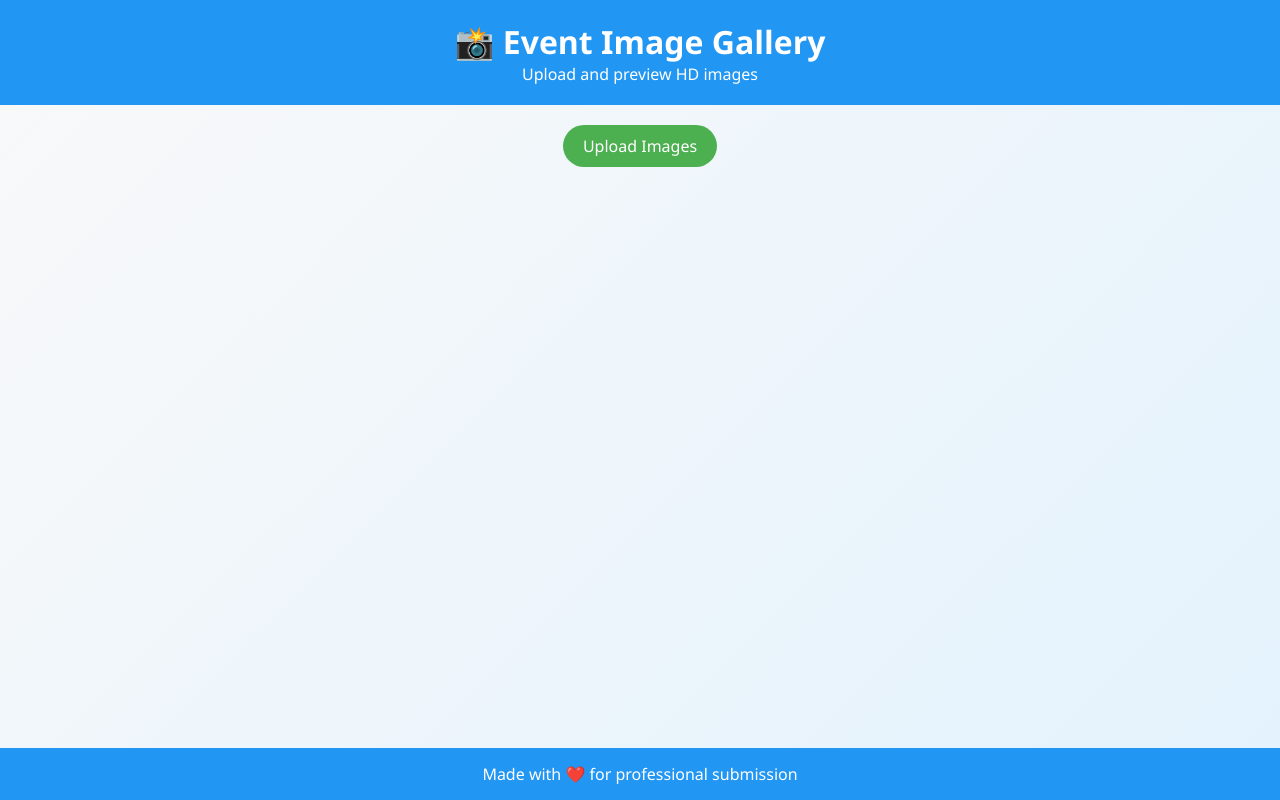
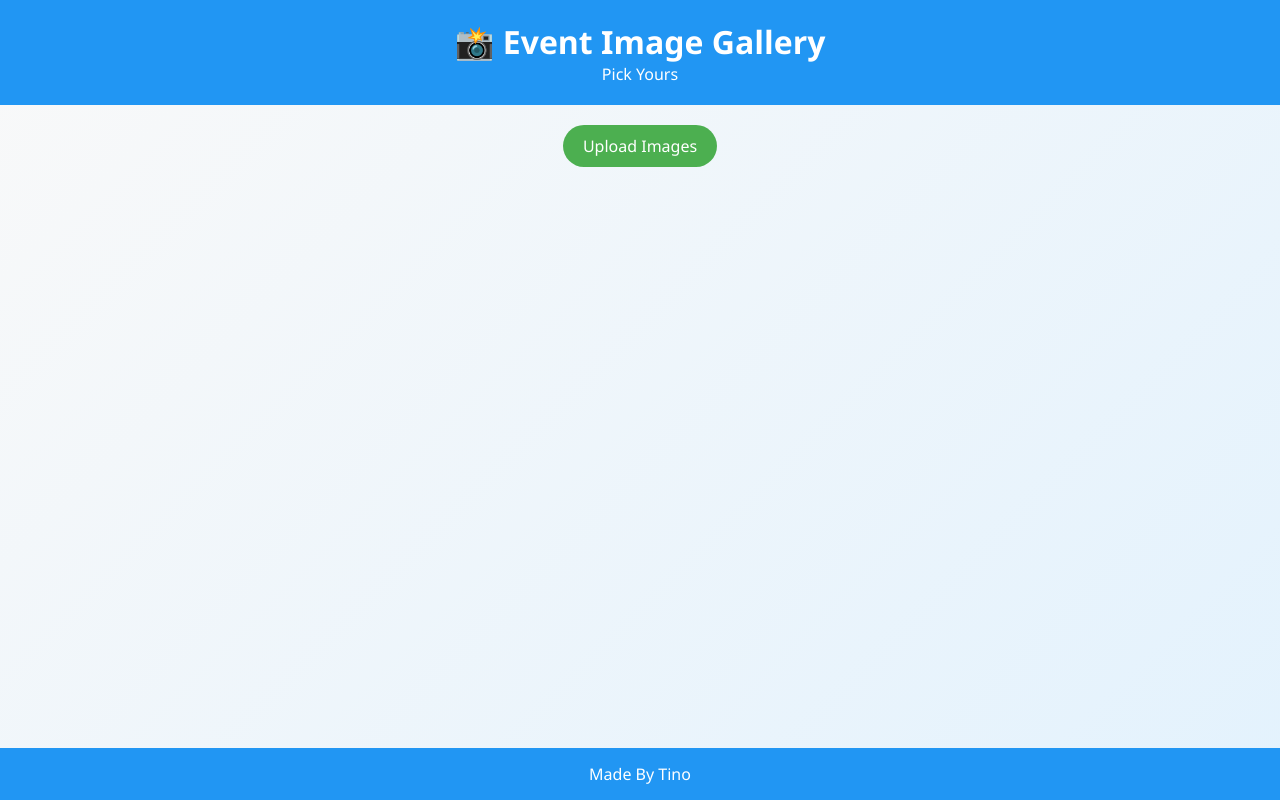
Before and after one commit to Crunchee12/Swimming, a plain HTML site: page index.html in a window 1280 px wide. Drawn offline with Linux system fonts and the light colour scheme.

Commit message:
Update index.html

```diff
--- a/index.html
+++ b/index.html
@@ -9,7 +9,7 @@
 <body>
   <header>
     <h1>📸 Event Image Gallery</h1>
-    <p>Upload and preview HD images</p>
+    <p>Pick Yours</p>
   </header>
 
   <main>
@@ -29,7 +29,7 @@
   </div>
 
   <footer>
-    <p>Made with ❤️ for professional submission</p>
+    <p>Made By Tino</p>
   </footer>
 
   <script src="event.js"></script>
```
